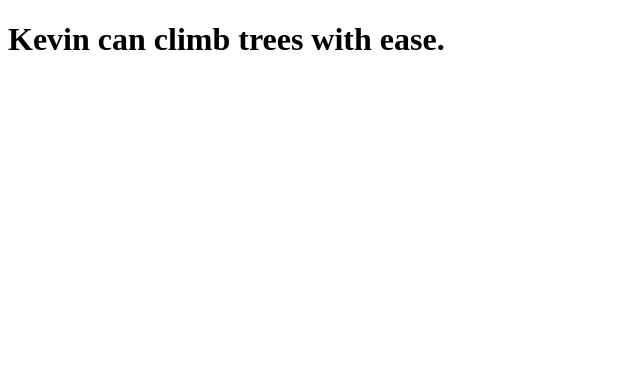
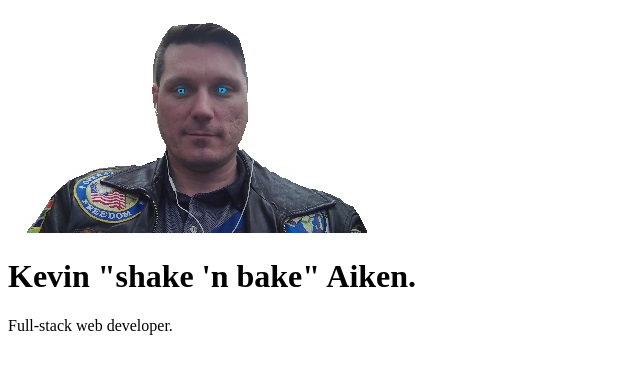
Before and after one commit to kevinaaiken/kevinaaiken.github.io, a plain HTML site: page index.html in a window 1280 px wide. Shown: the whole page, without its empty margins (0-640 px from the left). Drawn offline with Linux system fonts and the light colour scheme.

Commit message:
added headshot

```diff
--- a/index.html
+++ b/index.html
@@ -4,6 +4,9 @@
 		<title>Kevin aka TheForestGuy</title>
 	</head>
 	<body>
-		<h1>Kevin can climb trees with ease.</h1>
+		<img src="kevin.jpg"
+		alt="Kevin's Picture" />
+		<h1>Kevin "shake 'n bake" Aiken.</h1>
+		<p>Full-stack web developer.
 	</body>
 </html>
```
Also changed, not shown: kevin.jpg (added).
